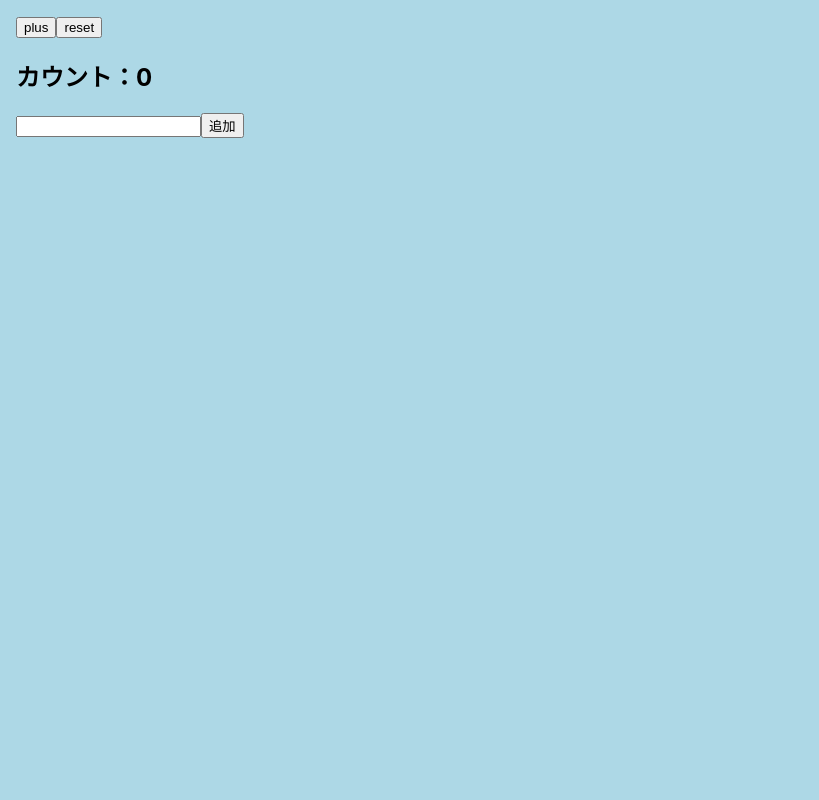
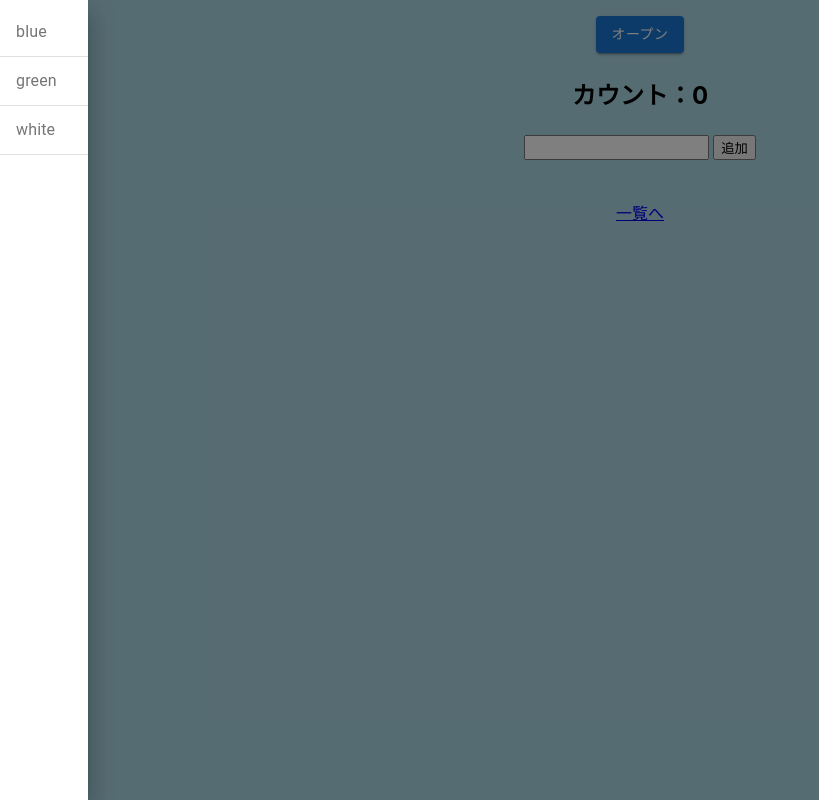
Before and after one commit to ryuu2411/react-study, a React (Create React App) app: page /page4 in a window 1280 px wide. Shown: the whole page, without its empty margins (0-819 px from the left). Built offline with nearby package versions, Linux system fonts and the light colour scheme.

Commit message:
[Add]サイドバー作成

```diff
--- a/package.json
+++ b/package.json
@@ -3,6 +3,9 @@
   "version": "0.1.0",
   "private": true,
   "dependencies": {
+    "@emotion/react": "^11.10.5",
+    "@emotion/styled": "^11.10.5",
+    "@mui/material": "^5.11.6",
     "@testing-library/jest-dom": "^5.16.5",
     "@testing-library/react": "^13.4.0",
     "@testing-library/user-event": "^13.5.0",
--- a/src/RouterConfig.tsx
+++ b/src/RouterConfig.tsx
@@ -1,9 +1,6 @@
 import React from "react";
 import { BrowserRouter, Routes, Route } from "react-router-dom";
 import { SampleHome } from "./components/SampleHome";
-import { SamplePage1 } from "./components/SamplePage1";
-import { SamplePage2 } from "./components/SamplePage2";
-import { SamplePage3 } from "./components/SamplePage3";
 import { SamplePage4 } from "./components/SamplePage4";
 import { NotFound } from "./components/NotFound";
 
@@ -12,10 +9,6 @@ export const RouterConfig: React.VFC = () => {
         <>
             <Routes>
                 <Route index element={<SampleHome />} />
-                <Route path="page1" element={<SamplePage1 />} />
-                <Route path="page2" element={<SamplePage2 />} />
-                <Route path="page3_hello" element={<SamplePage3 Message="Hello Router!!!!" />} />
-                <Route path="page3_hi" element={<SamplePage3 Message="Hi Router" />} />
                 <Route path="page4" element={<SamplePage4 Message="Hi Router" />} />
                 <Route path="*" element={<NotFound />} />
             </Routes>
--- /dev/null
+++ b/src/components/DrawerComponent.tsx
@@ -0,0 +1,43 @@
+import {
+    Drawer,
+    List,
+    ListItem,
+    ListItemIcon,
+    ListItemText,
+} from "@mui/material";
+
+type Props = {
+    drawerState: boolean;
+    handleChangeColorDrawer: (close: false, str: string) => void;
+};
+
+export const DrawerComponent = (props: Props) => {
+    const { drawerState, handleChangeColorDrawer } = props;
+    return (
+        // Drawerを定義
+        <Drawer
+            anchor="left"
+            open={drawerState}
+            onClose={() => handleChangeColorDrawer(false, "")}
+        >
+            {/* DrawerコンポーネントでListをラップする */}
+            <List>
+                <ListItem divider onClick={() => handleChangeColorDrawer(false, "lightblue")}>
+                    <ListItemIcon>
+                        <ListItemText>blue</ListItemText>
+                    </ListItemIcon>
+                </ListItem>
+                <ListItem divider onClick={() => handleChangeColorDrawer(false, "lightgreen")}>
+                    <ListItemIcon>
+                        <ListItemText>green</ListItemText>
+                    </ListItemIcon>
+                </ListItem>
+                <ListItem divider onClick={() => handleChangeColorDrawer(false, "white")}>
+                    <ListItemIcon>
+                        <ListItemText>white</ListItemText>
+                    </ListItemIcon>
+                </ListItem>
+            </List>
+        </Drawer>
+    );
+};
--- a/src/components/SamplePage1.tsx
+++ /dev/null
@@ -1,5 +0,0 @@
-import React from "react";
-
-export const SamplePage1: React.VFC = () => {
-    return <h3>Sample Page 1</h3>
-}
--- a/src/components/SamplePage2.tsx
+++ /dev/null
@@ -1,16 +0,0 @@
-import React from "react";
-import { useSearchParams } from "react-router-dom";
-export const SamplePage2: React.VFC = () => {
-
-    const [searchParams] = useSearchParams();
-
-    const query1 = searchParams.get("query1");
-    const query2 = searchParams.get("query2");
-
-    return (
-        <>
-            <p>query1={query1}</p>
-            <p>query2={query2}</p>
-        </>
-    );
-}
--- a/src/components/SamplePage3.tsx
+++ /dev/null
@@ -1,9 +0,0 @@
-import React from "react";
-
-type Props = {
-    Message: string
-};
-
-export const SamplePage3: React.VFC<Props> = (props) => {
-    return <p>{props.Message}</p>
-}
--- a/src/components/SamplePage4.tsx
+++ b/src/components/SamplePage4.tsx
@@ -1,4 +1,8 @@
+import { Button } from "@mui/material";
 import React, { useCallback, useEffect, useState } from "react";
+import { Link, useSearchParams } from "react-router-dom";
+import { DrawerComponent } from "./DrawerComponent";
+import { ItemList } from "./ui/item";
 
 type Props = {
     Message: string
@@ -13,69 +17,75 @@ type Props = {
 
 export const SamplePage4: React.VFC<Props> = (props) => {
     // const [text, setText] = useState('');
-    const [count, setCount] = useState(0);
+    /* hooks */
+    const param = useSearchParams();
+
+    /* state */
     const [text, setText] = useState("");
     const [array, setArray] = useState<string[]>([]);
-    // const onClick = () => {
-    //     if (!text) return;
-    //     window.alert(`あなたの入力した文字は[${text}]です`);
-    // // }
-    // useEffect(() => {
-    //     window.alert(count);
-    // }, [])
-    useEffect(() => {
-        document.body.style.backgroundColor = "lightblue"
-        return () => {
-            document.body.style.backgroundColor = ""
-        }
-    }, [])
-    const plus = useCallback(() => {
-        setCount(count => count + 1)
-    }, [])
-    const reset = useCallback(() => {
-        setCount(count => count - count)
-    }, []);
+    const [drawerState, setDrawerState] = useState(true);
+    /* callback */
     const handleChange = useCallback((e: { target: { value: string; }; }) => {
-        if(e.target.value.length > 5){
+        if (e.target.value.length > 5) {
             alert("5文字以内にしてください。")
             return;
         }
         setText(e.target.value.trim());
     }, [])
     const handleAdd = useCallback(() => {
+        if (text === "") return;
         setArray((prevArray) => {
-            if(prevArray.some((item) => item === text)){
+            if (prevArray.some((item) => item === text)) {
                 alert("同じ要素が存在します。");
                 return prevArray;
             }
             return [...prevArray, text];
         });
-    }, [text])
+    }, [text]);
+
+    const deleteText = useCallback((index: number) => {
+        const deleteData = array[index];
+        if (!deleteData) return;
+        array.splice(index, 1);
+        setArray([...array]);
+    }, [array]);
+    const handleOpenDrawer = (oepn: true) => {
+        setDrawerState(oepn);
+    };
+    const handleChangeColorDrawer = (close: false, str: string) => {
+        document.body.style.backgroundColor = str;
+        setDrawerState(close);
+    };
+    /* life-cycle */
+    useEffect(() => {
+        document.body.style.backgroundColor = "lightblue"
+        return () => {
+            document.body.style.backgroundColor = ""
+        }
+    }, []);
+
+    useEffect(() => {
+        console.log('文字かわった: ', text);
+    }, [text]);
+
     return (
-        // <div style={{ padding: '1rem', display: 'flex', justifyContent: 'center', gap: '4px' }}>
-        //     {/* <input value={text} onChange={(e) => setText(e.target.value)} />
-
-        //     <button
-        //       disabled={!text}
-        //       onClick={() => onClick()}
-        //     >push!!</button> */}
-        //     <select style={{ width: '3rem' }}>
-        //       { LIST.map((data) =>
-        //           <option key={data.value}>{data.label}</option>
-        //       )}
-        //     </select>
-        // </div>
-        <div style={{ padding: '1rem', justifyContent: 'center', gap: '4px' }}>
-            <button onClick={() => plus()}>plus</button>
-            <button onClick={() => reset()}>reset</button>
-            <h2>カウント：{count}</h2>
-            <input type="text" value={text} onChange={handleChange}/>
-            <button onClick={handleAdd}>追加</button>
-            <ul>
-                {array.map((item) => {
-                    return <li key={item}>{item}</li>;
-                })}
-            </ul>
+        <div style={{ display: 'flex', padding: '1rem', alignItems: 'center', gap: '4px', flexDirection: 'column' }}>
+            <Button variant="contained" onClick={() => handleOpenDrawer(true)}>
+                オープン
+            </Button>
+            <DrawerComponent
+                drawerState={drawerState}
+                handleChangeColorDrawer={handleChangeColorDrawer}
+            />
+            <div>
+                <h2>カウント：{array.length}</h2>
+            </div>
+            <div style={{ display: 'flex', gap: '0.25rem' }}>
+                <input type="text" value={text} onChange={handleChange} />
+                <button onClick={handleAdd}>追加</button>
+            </div>
+            <ItemList array={array} onDelete={(i) => deleteText(i)} />
+            <Link to="/">一覧へ</Link>
         </div>
     )
 }
--- /dev/null
+++ b/src/components/ui/item.tsx
@@ -0,0 +1,20 @@
+import React from "react"
+
+type Props = {
+  array: string[],
+  onDelete: (index: number) => void,
+}
+
+export const ItemList = (props: Props) => {
+  const { array, onDelete } = props;
+  return (
+      <ul>
+        {array.map((data, i) => (
+          <React.Fragment key={`list_data_${i}`}>
+            <li>{data}</li>
+            <button onClick={() => onDelete(i)}>削除</button>
+          </React.Fragment>
+        ))}
+      </ul>
+  )
+}
```
Also changed, not shown: 1 other file (tests, documents, lock files or other folders).
